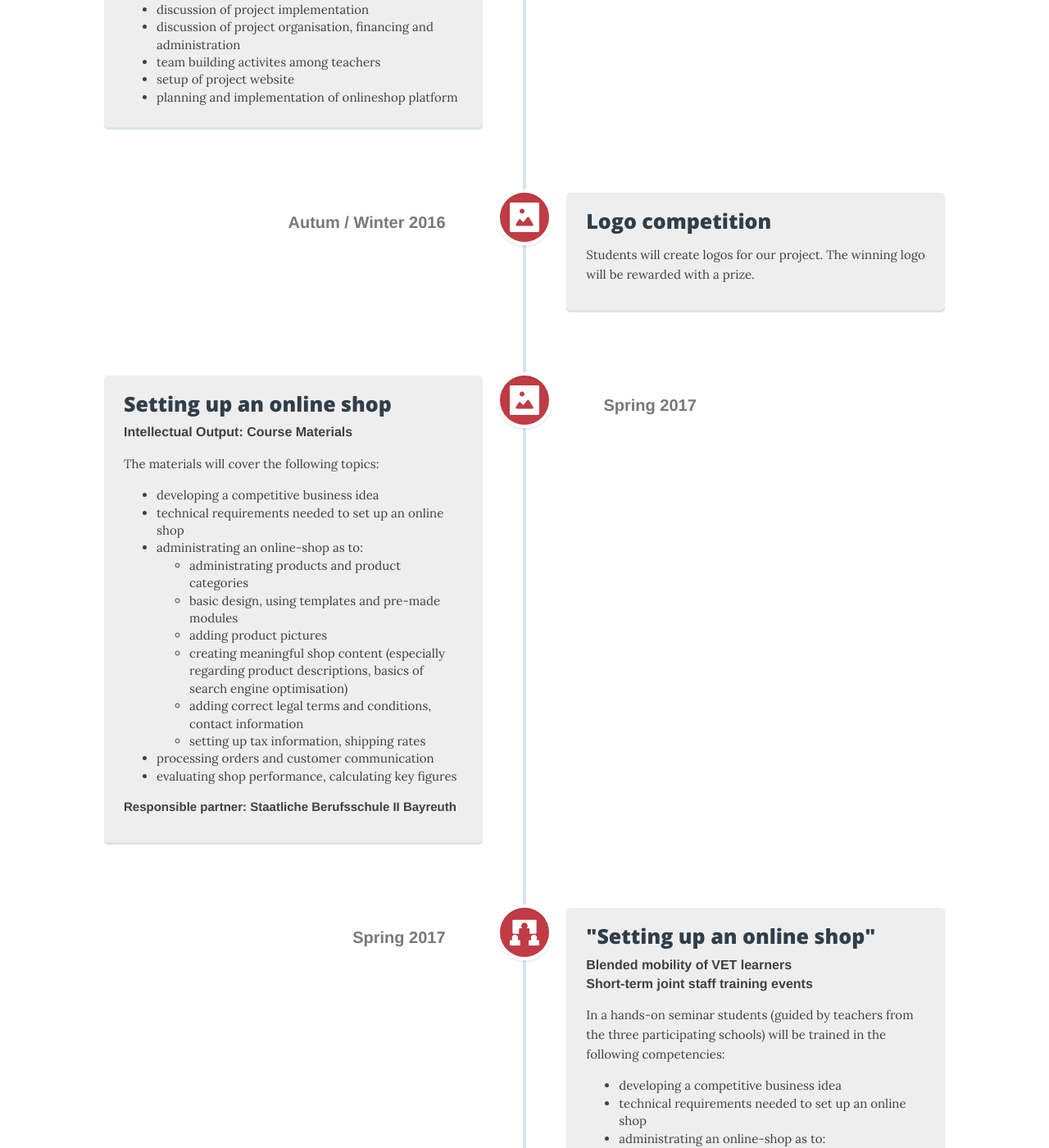
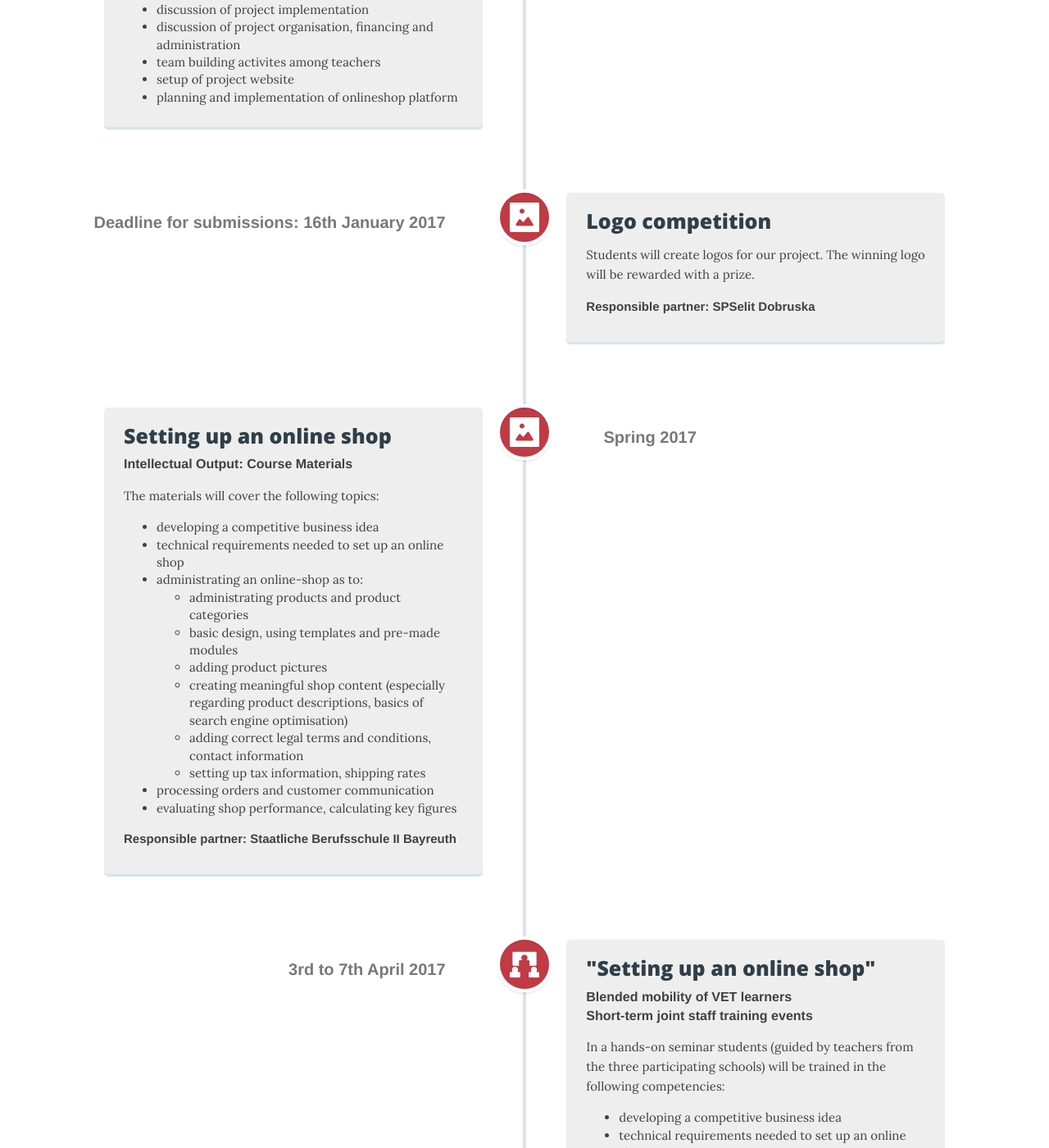
Before and after one commit to fitforecommerce/fitforecommerce.github.io, a Jekyll site: the page built from activities.html, in a window 1280 px wide and 1400 px high, scrolled down 733 px. Shown: the whole window at 82% size. Built offline with Jekyll 4.4.1, drawn with Linux system fonts in a browser that asks for light colours; nearby versions of some CDN libraries; some of the changed text lies outside the part shown.

Commit message:
add dates

```diff
--- a/activities.html
+++ b/activities.html
@@ -38,7 +38,8 @@ header-img: "img/about-bg.jpg"
 		<div class="cd-timeline-content">
 			<h2>Logo competition</h2>
 			<p>Students will create logos for our project. The winning logo will be rewarded with a prize.</p>
-			<span class="cd-date">Autum / Winter 2016</span>
+			<p class="responsibility">Responsible partner: SPSelit Dobruska</p>
+			<span class="cd-date">Deadline for submissions: 16th January 2017</span>
 		</div> <!-- cd-timeline-content -->
 	</div> <!-- cd-timeline-block -->
 
@@ -108,7 +109,7 @@ header-img: "img/about-bg.jpg"
 				<p>Teachers will be trained how to use the course materials in practice.</p>
 			</p>
 			<p class="responsibility">Responsible partner: Staatliche Berufsschule II Bayreuth</p>
-			<span class="cd-date">Spring 2017</span>
+			<span class="cd-date">3rd to 7th April 2017</span>
 		</div> <!-- cd-timeline-content -->
 	</div> <!-- cd-timeline-block -->
 
@@ -178,7 +179,7 @@ header-img: "img/about-bg.jpg"
 
 			</p>
 			<p class="responsibility">Responsible partner: LBS Tschuggmall Brixen</p>
-			<span class="cd-date">Autumn 2018</span>
+			<span class="cd-date">16th to 20th October 2017</span>
 		</div> <!-- cd-timeline-content -->
 	</div> <!-- cd-timeline-block -->
 
@@ -238,7 +239,7 @@ header-img: "img/about-bg.jpg"
 
 			</p>
 			<p class="responsibility">Responsible partner: SPSelit Dobruska</p>
-			<span class="cd-date">Spring 2018</span>
+			<span class="cd-date">19th to 23rd March 2018</span>
 		</div> <!-- cd-timeline-content -->
 	</div> <!-- cd-timeline-block -->
 
```
